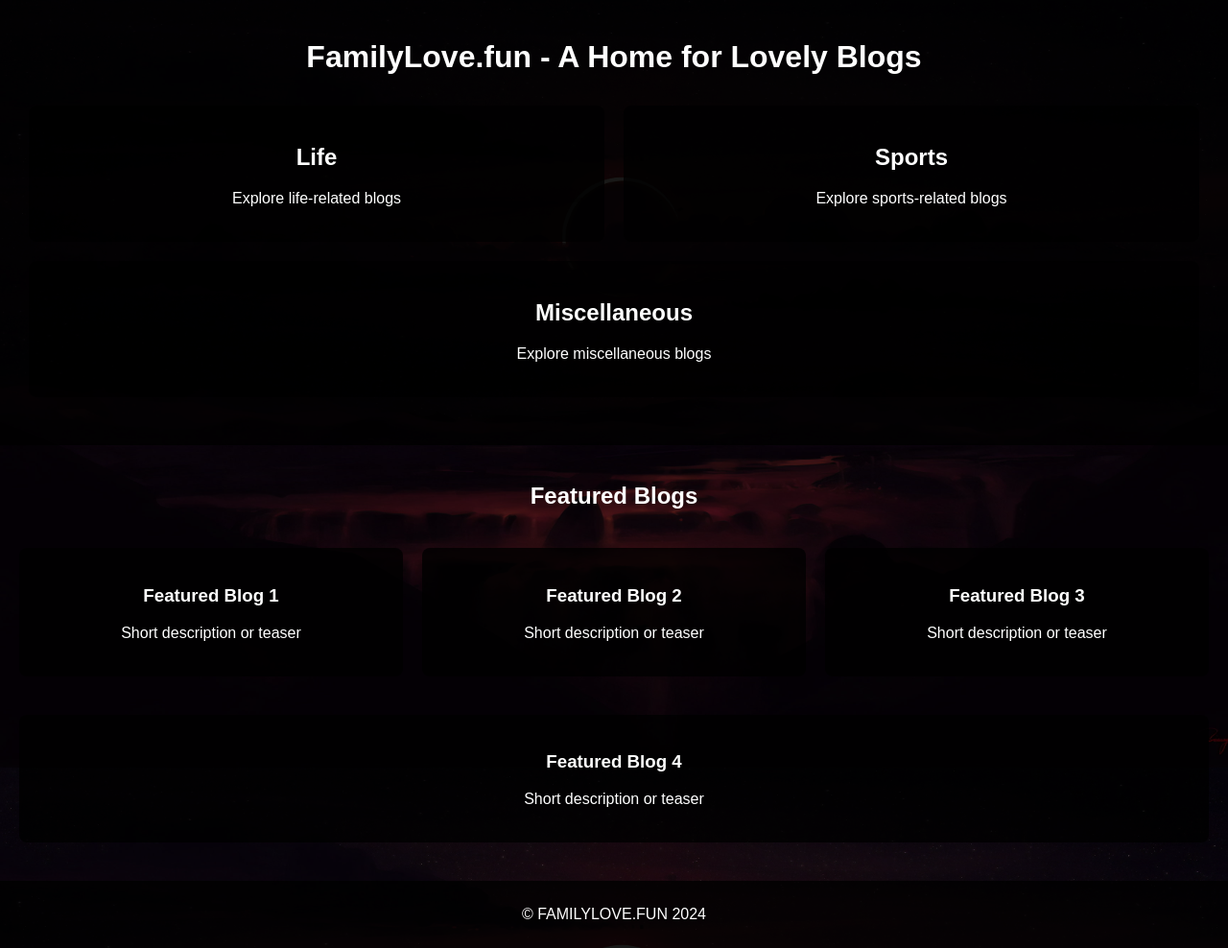
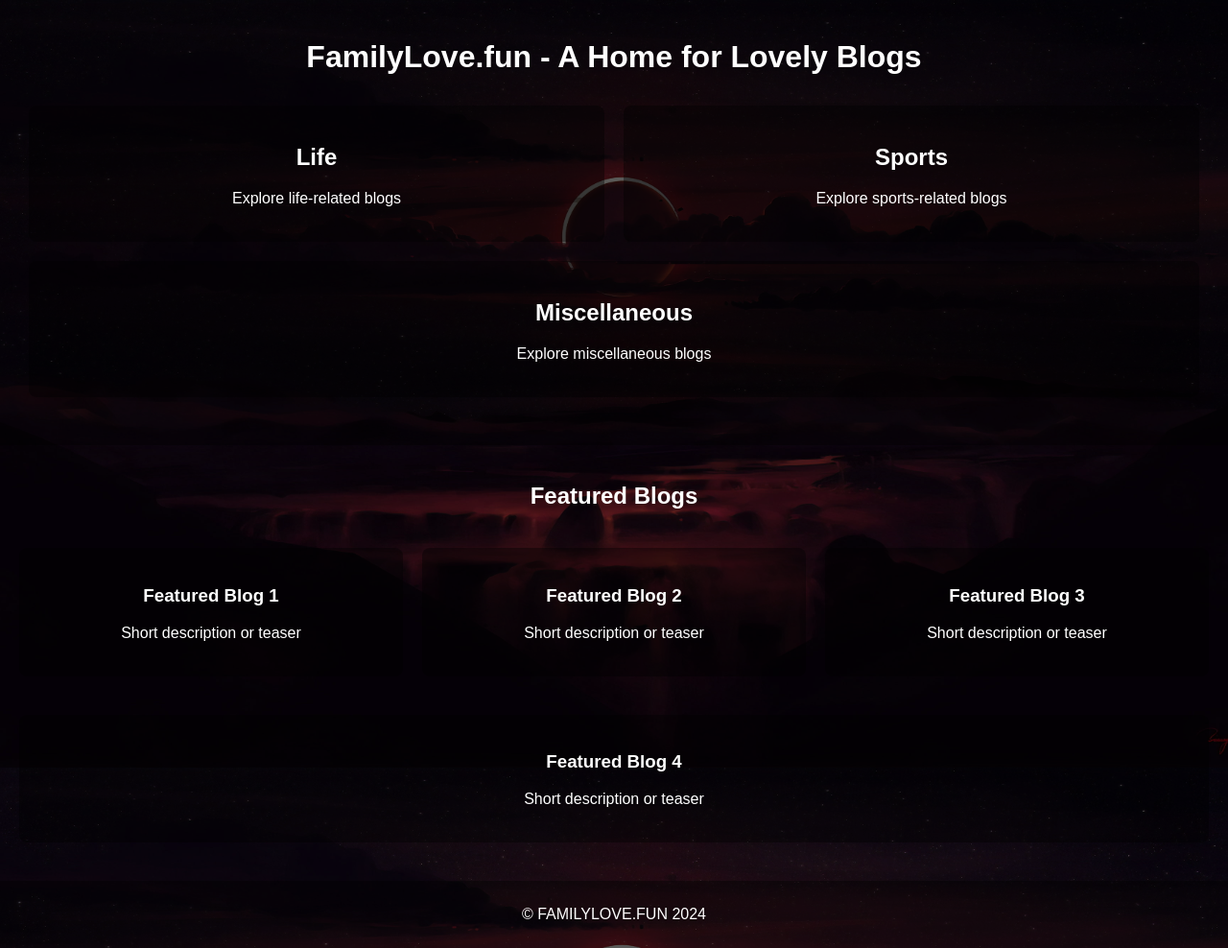
Before and after one commit to DaddyAsain/familylove.com, a plain HTML site: page index.html in a window 1280 px wide. Shown: the whole page at 96% size. Drawn offline with Linux system fonts and the light colour scheme.

Commit message:
Update styles.css

```diff
--- a/styles.css
+++ b/styles.css
@@ -15,12 +15,12 @@ body::before {
     left: 0;
     right: 0;
     bottom: 0;
-    background-color: rgba(0, 0, 0, 0.5); /* Adjust the opacity here */
+    background-color: rgba(0, 0, 0, 0.4); /* Adjust the opacity here */
     z-index: 1;
 }
 
 header {
-    background-color: rgba(0, 0, 0, 0.8); /* Dark background for header */
+    background-color: rgba(0, 0, 0, 0.4); /* Dark background for header */
     padding: 20px;
     text-align: center;
     color: white;
@@ -45,7 +45,7 @@ main {
 .topic-card {
     flex: 1 1 30%;
     margin: 10px;
-    background-color: rgba(0, 0, 0, 0.8);
+    background-color: rgba(0, 0, 0, 0.4);
     padding: 20px;
     border-radius: 8px;
     text-align: center;
@@ -54,7 +54,7 @@ main {
 }
 
 .topic-card:hover {
-    background-color: rgba(0, 0, 0, 0.6);
+    background-color: rgba(0, 0, 0, 0.4);
 }
 
 #featured-blogs {
@@ -70,7 +70,7 @@ main {
 
 .featured-card {
     flex: 1 1 calc(25% - 20px);
-    background-color: rgba(0, 0, 0, 0.8);
+    background-color: rgba(0, 0, 0, 0.4);
     padding: 20px;
     margin-top: 20px;
     border-radius: 8px;
@@ -80,11 +80,11 @@ main {
 }
 
 .featured-card:hover {
-    background-color: rgba(0, 0, 0, 0.6);
+    background-color: rgba(0, 0, 0, 0.4);
 }
 
 footer {
-    background-color: rgba(0, 0, 0, 0.8); /* Dark background for footer */
+    background-color: rgba(0, 0, 0, 0.4); /* Dark background for footer */
     padding: 10px;
     text-align: center;
     color: white;
```
